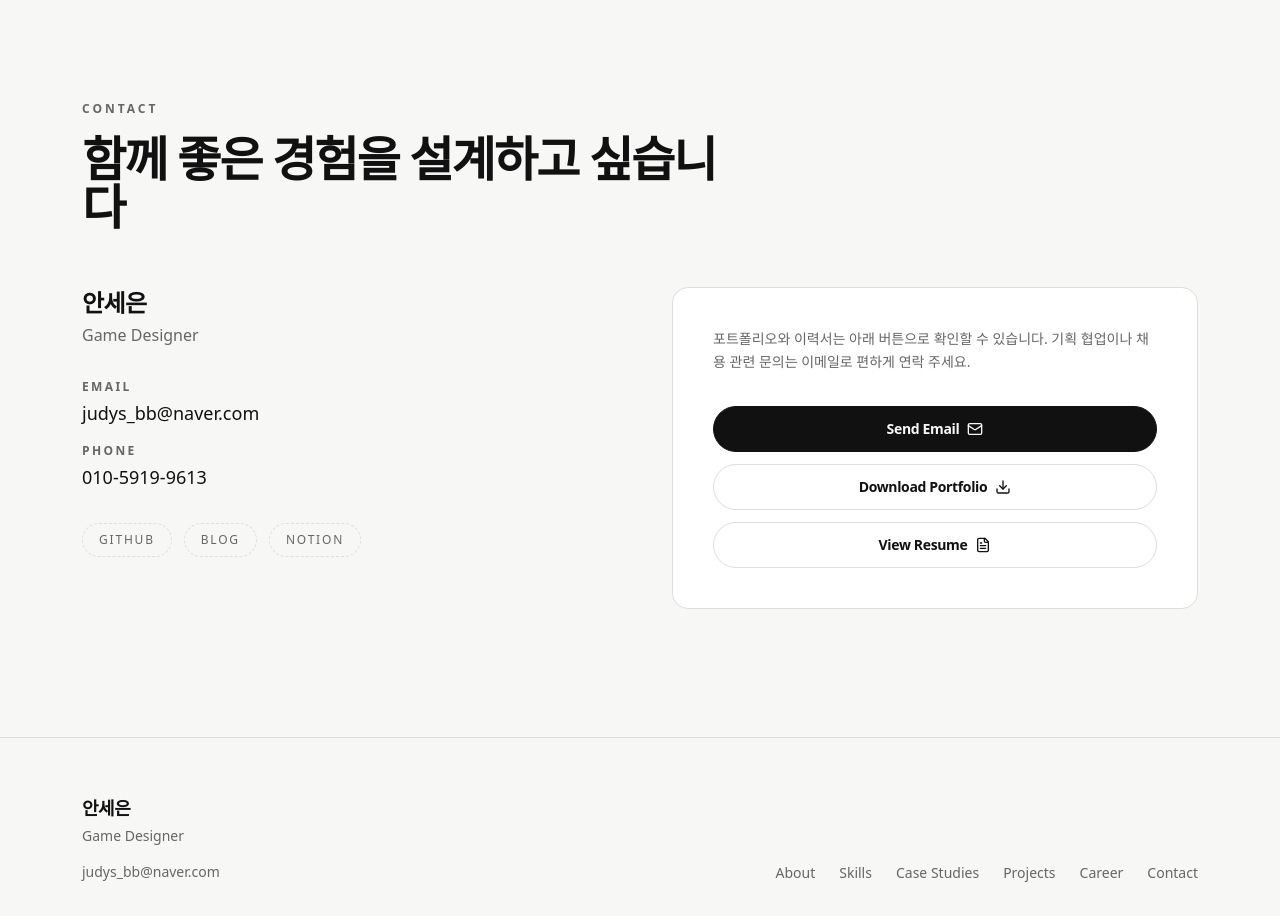
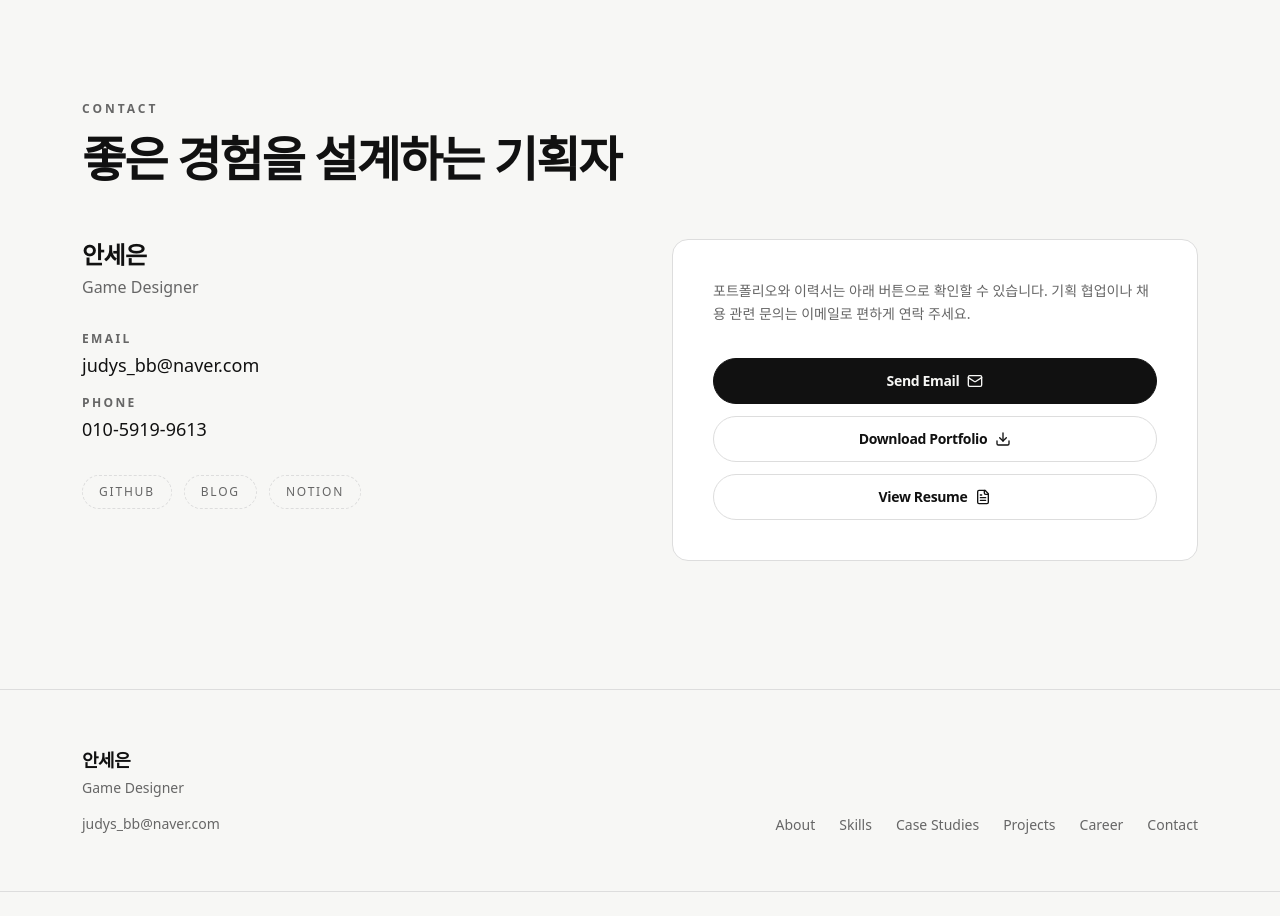
Before and after one commit to haehaejjang/website, a Next.js app: page / in a window 1280 px wide. Shown: the part 10860-11776 px from the top of the page. Built offline with nearby package versions, Linux system fonts and the light colour scheme.

Commit message:
Update Contact.tsx

```diff
--- a/src/components/sections/Contact.tsx
+++ b/src/components/sections/Contact.tsx
@@ -10,7 +10,7 @@ export function Contact() {
       <div className="container-content">
         <SectionTitle
           eyebrow="Contact"
-          title="함께 좋은 경험을 설계하고 싶습니다"
+          title="좋은 경험을 설계하는 기획자"
         />
 
         <div className="mt-14 grid grid-cols-1 gap-10 md:grid-cols-12 md:gap-16">
```
